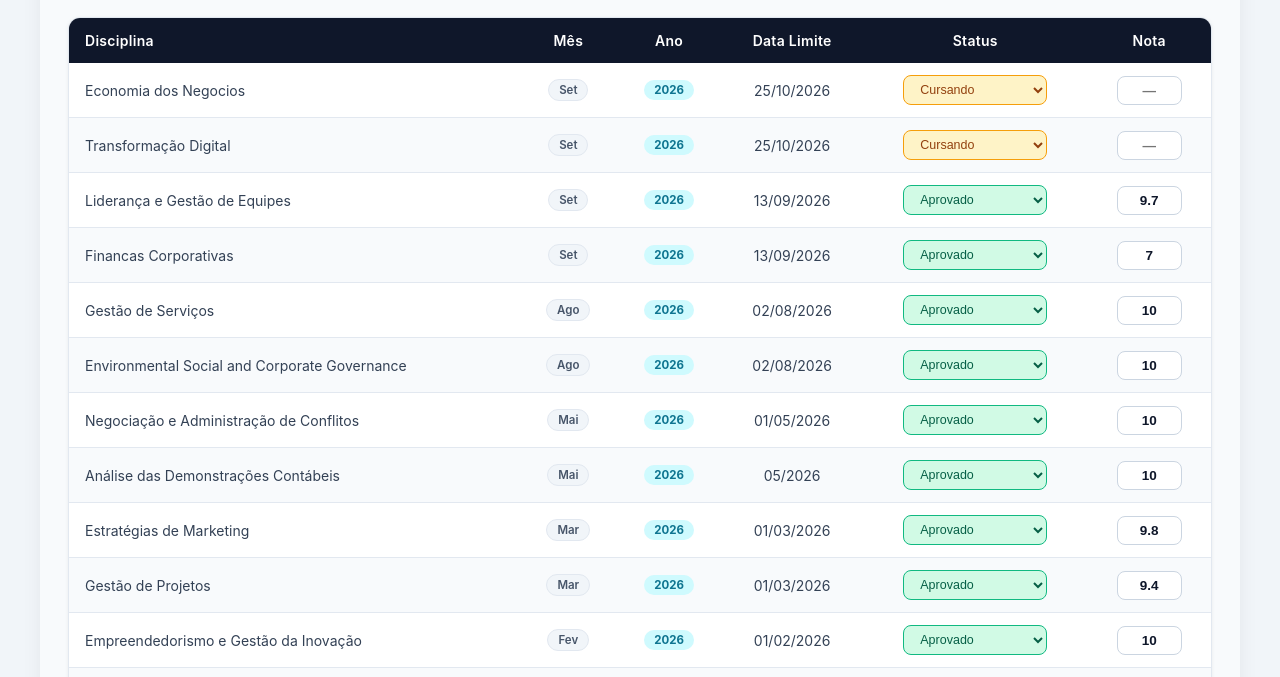
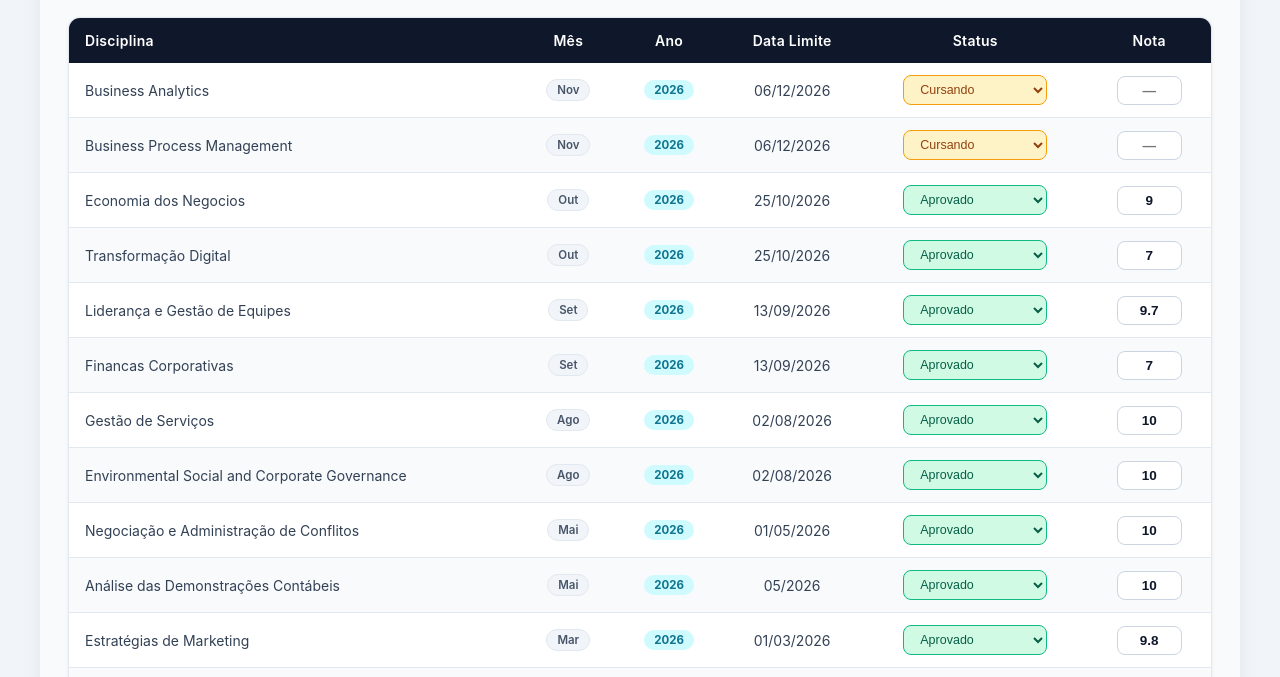
Before and after one commit to andrericardofmelo/mba-gestao-empresarial, a plain HTML site: page index.html in a window 1280 px wide. Shown: the part 88-765 px from the top of the page. Drawn offline with Linux system fonts and the light colour scheme.

Commit message:
Add new courses to the disciplines list

```diff
--- a/index.html
+++ b/index.html
@@ -197,6 +197,7 @@
           <option value="">Todos os Anos</option>
           <option value="2025">2025</option>
           <option value="2026">2026</option>
+          <option value="2027">2027</option>
         </select>
         <select id="filterMes">
           <option value="">Todos os Meses</option>
@@ -267,8 +268,10 @@
   <script>
     const disciplinas = [
      // { nome: "", mes: "", ano: "", dataLimite: "", status: "", nota: ""},
-      { nome: "Economia dos Negocios", mes: "09", ano: "2026", dataLimite: "25/10/2026", status: "Cursando", nota: ""},
-      { nome: "Transformação Digital", mes: "09", ano: "2026", dataLimite: "25/10/2026", status: "Cursando", nota: ""},
+      { nome: "Business Analytics", mes: "11", ano: "2026", dataLimite: "06/12/2026", status: "Cursando", nota: ""},
+      { nome: "Business Process Management", mes: "11", ano: "2026", dataLimite: "06/12/2026", status: "Cursando", nota: ""},
+      { nome: "Economia dos Negocios", mes: "10", ano: "2026", dataLimite: "25/10/2026", status: "Aprovado", nota: "9"},
+      { nome: "Transformação Digital", mes: "10", ano: "2026", dataLimite: "25/10/2026", status: "Aprovado", nota: "7"},
       { nome: "Liderança e Gestão de Equipes", mes: "09", ano: "2026", dataLimite: "13/09/2026", status: "Aprovado", nota: "9.7" },
       { nome: "Financas Corporativas", mes: "09", ano: "2026", dataLimite: "13/09/2026", status: "Aprovado", nota: "7" },
       { nome: "Gestão de Serviços", mes: "08", ano: "2026", dataLimite: "02/08/2026", status: "Aprovado", nota: "10" },
```
